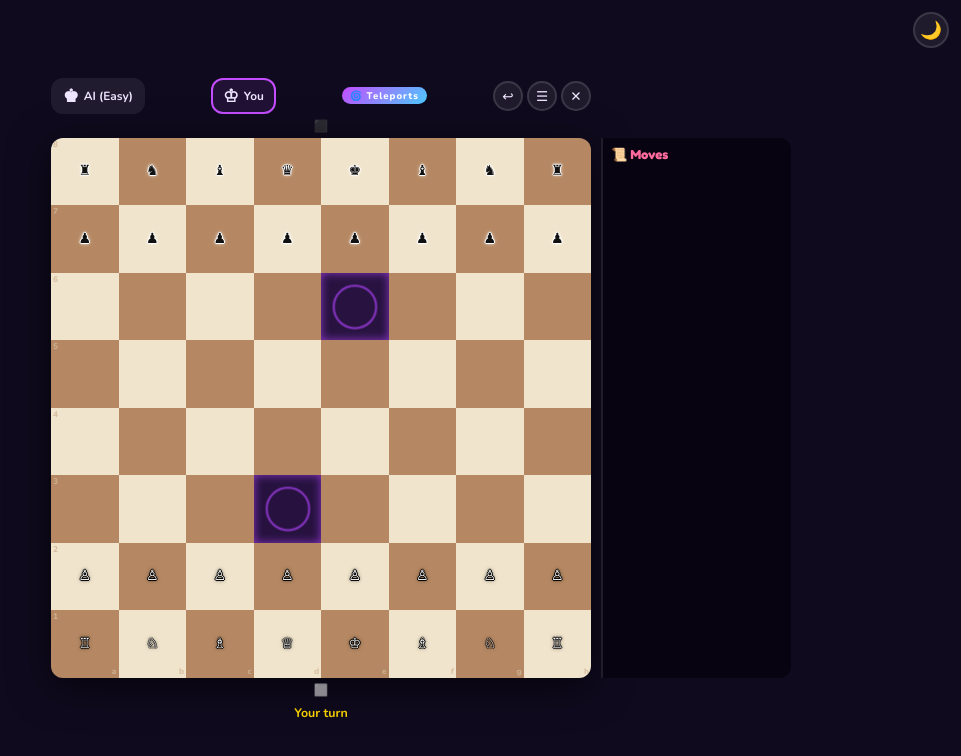
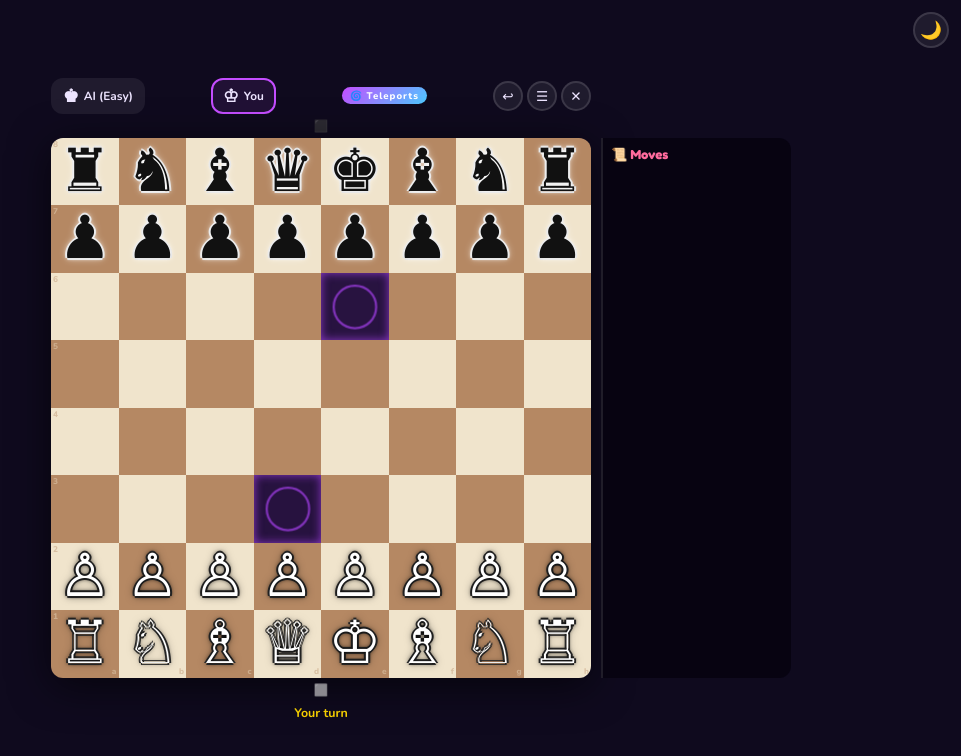
Before and after one commit to dimkadimon/funky-chess, a website: page index.html in a window 1280 px wide. Both pictures are taken after a click on the button "⚔️ PLAY". Shown: the whole page, without its empty margins (319-1280 px from the left). Drawn offline with nearby package versions, Linux system fonts and the light colour scheme.

Commit message:
Bigger pieces: pixel-based font-size from board width, thicker text-shadow outlines

```diff
--- a/index.html
+++ b/index.html
@@ -111,9 +111,9 @@ canvas#fx{position:fixed;top:0;left:0;width:100%;height:100%;pointer-events:none
 .sq.wl .wall-icon{position:absolute;font-size:1.4em;opacity:0.7;z-index:1;pointer-events:none;}
 
 /* Piece styling */
-.pc{font-size:88%;line-height:1;z-index:2;pointer-events:none;}
-.pw{color:#fff;text-shadow:0 0 2px #000,0 0 4px #000,1px 0 0 #000,-1px 0 0 #000,0 1px 0 #000,0 -1px 0 #000;}
-.pb{color:#111;text-shadow:0 0 2px #fff,0 0 4px #fff,1px 0 0 #fff,-1px 0 0 #fff,0 1px 0 #fff,0 -1px 0 #fff;}
+.pc{line-height:1;z-index:2;pointer-events:none;}
+.pw{color:#ffffff;text-shadow:0 0 4px #000,0 0 8px rgba(0,0,0,0.6),2px 0 0 #333,-2px 0 0 #333,0 2px 0 #333,0 -2px 0 #333;}
+.pb{color:#111;text-shadow:0 0 4px #fff,0 0 8px rgba(255,255,255,0.6),2px 0 0 #ddd,-2px 0 0 #ddd,0 2px 0 #ddd,0 -2px 0 #ddd;}
 
 .status{text-align:center;padding:2px;font-weight:700;font-size:0.78rem;color:var(--gold);min-height:20px;}
 
@@ -675,7 +675,7 @@ function render(){
     const piece=s.bd[ri];
     if(piece){
       const sp=document.createElement('span');
-      sp.className='pc '+(pc(piece)==='w'?'pw':'pb');sp.textContent=UNI[piece];
+      sp.className='pc '+(pc(piece)==='w'?'pw':'pb');sp.textContent=UNI[piece];sp.style.fontSize=fs+'px';
       sq.appendChild(sp);
     }
     sq.addEventListener('click',e=>{e.preventDefault();initAudio();onClick(ri);});
```
